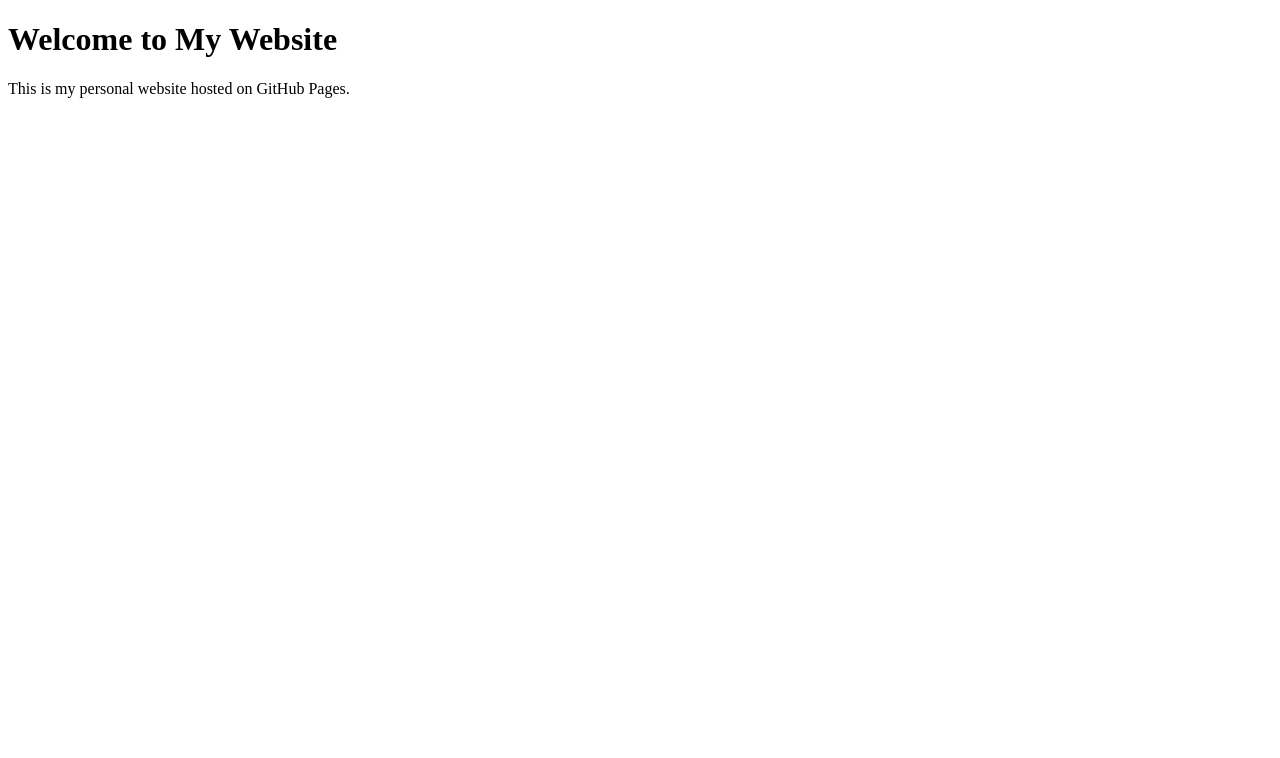
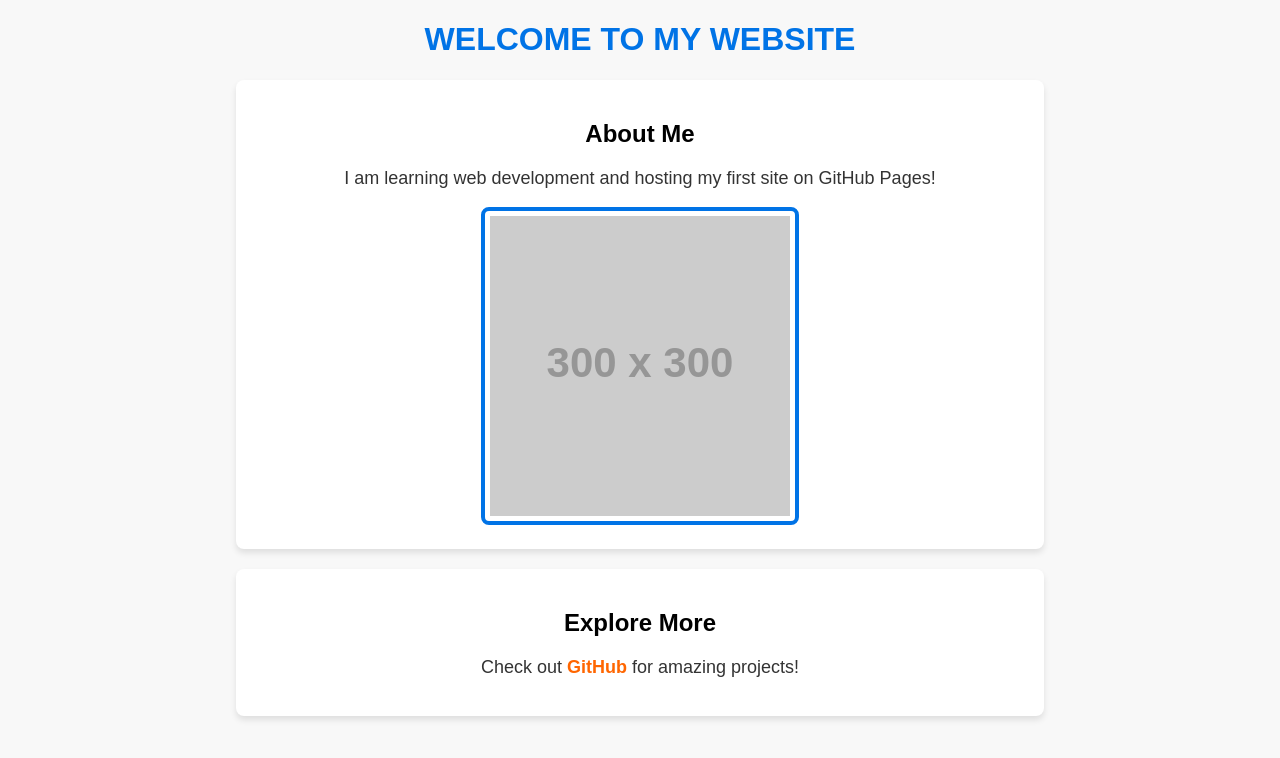
Before and after one commit to ManuPer4/personal-wesbite-SWEHW, a plain HTML site: page index.html in a window 1280 px wide. Drawn offline with Linux system fonts and the light colour scheme; placeholder pictures from the web are drawn by us.

Commit message:
Completed assignment requirements

```diff
--- a/index.html
+++ b/index.html
@@ -3,11 +3,30 @@
 <head>
     <meta charset="UTF-8">
     <meta name="viewport" content="width=device-width, initial-scale=1.0">
+    <meta name="description" content="My personal website showcasing my interests and work.">
     <title>My Website</title>
     <link rel="stylesheet" href="stylesheet.css">
 </head>
 <body>
-    <h1>Welcome to My Website</h1>
-    <p>This is my personal website hosted on GitHub Pages.</p>
+
+    <header>
+        <h1 id="main-title">Welcome to My Website</h1>
+    </header>
+
+    <div class="container">
+        <!-- First Section -->
+        <div class="section">
+            <h2>About Me</h2>
+            <p class="styled-text">I am learning web development and hosting my first site on GitHub Pages!</p>
+            <img src="https://via.placeholder.com/300" alt="Placeholder Image">
+        </div>
+
+        <!-- Second Section -->
+        <div class="section">
+            <h2>Explore More</h2>
+            <p class="styled-text">Check out <a href="https://github.com" target="_blank">GitHub</a> for amazing projects!</p>
+        </div>
+    </div>
+
 </body>
 </html>
--- a/stylesheet.css
+++ b/stylesheet.css
@@ -0,0 +1,51 @@
+/* Apply styles to an HTML tag */
+body {
+    font-family: Arial, sans-serif;
+    background-color: #f8f8f8;
+    margin: 0;
+    padding: 0;
+    text-align: center;
+}
+
+/* Class applied to multiple elements */
+.styled-text {
+    font-size: 18px;
+    color: #333;
+}
+
+/* ID applied to a specific element */
+#main-title {
+    color: #0073e6;
+    text-transform: uppercase;
+}
+
+/* Styling for sections using <div> */
+.section {
+    background-color: #ffffff;
+    margin: 20px auto;
+    padding: 20px;
+    border-radius: 8px;
+    width: 60%;
+    box-shadow: 0px 4px 6px rgba(0, 0, 0, 0.1);
+}
+
+/* Styling for links */
+a {
+    color: #ff6600;
+    text-decoration: none;
+    font-weight: bold;
+}
+
+/* Change color on hover */
+a:hover {
+    color: #cc3300;
+}
+
+/* Modify box model properties */
+img {
+    width: 300px;
+    height: auto;
+    border: 4px solid #0073e6;
+    border-radius: 8px;
+    padding: 5px;
+}
```
